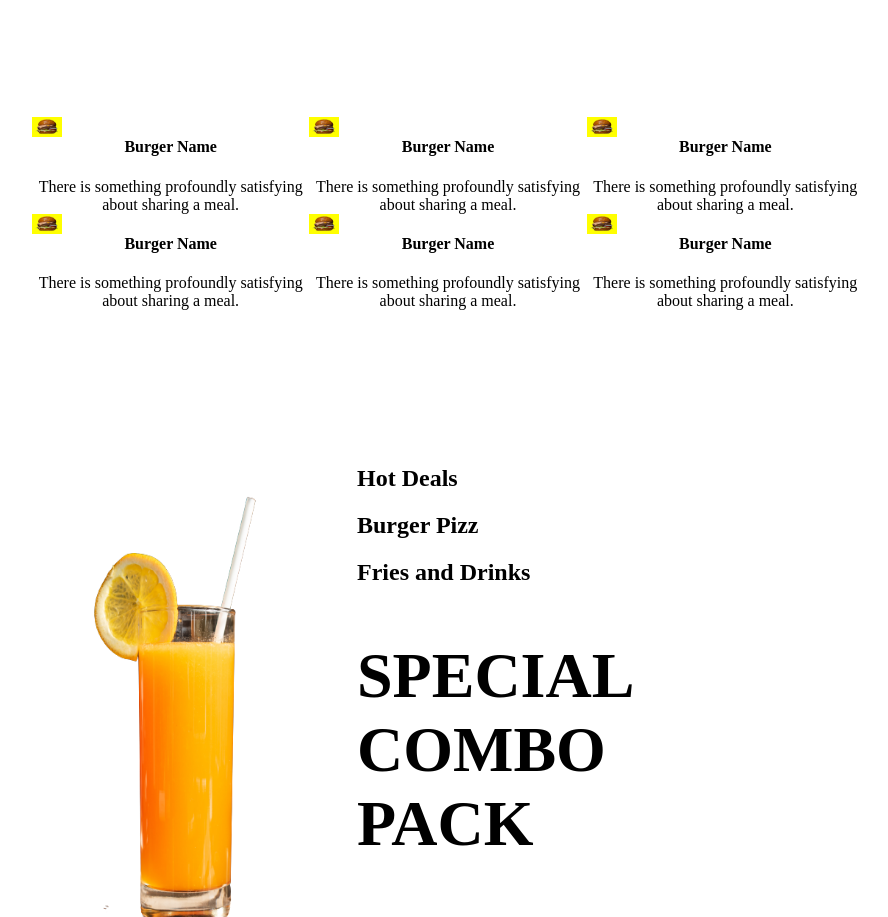
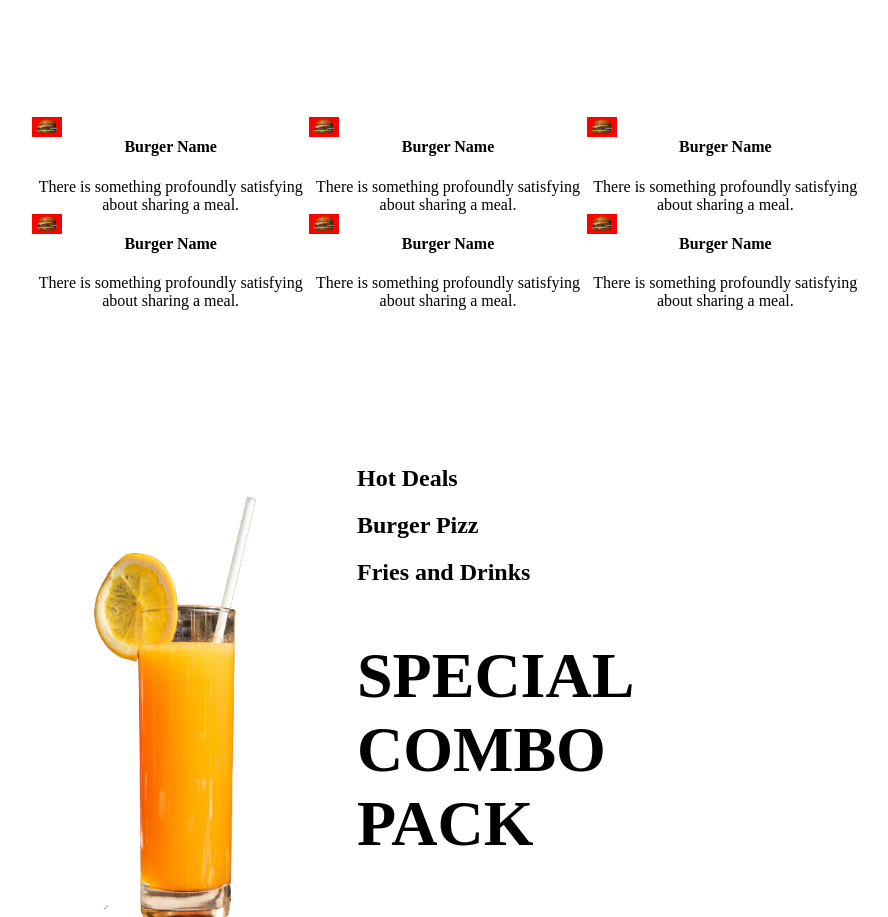
Before and after one commit to kimutaimeshack/FarewayStreetFood, a plain HTML site: page index.html in a window 1280 px wide. Shown: the part 1121-2038 px from the top of the page, without its empty margins (36-924 px from the left). Drawn offline with Linux system fonts and the light colour scheme.

Commit message:
update readme file

```diff
--- a/style.css
+++ b/style.css
@@ -110,15 +110,14 @@ flex-grow: 2;
 margin-right: 10%;
 background-color: #C9ECB5
 }
-#tw2{
-  box-sizing: border-box;
-  background-color: yellow;
-  float: left;
-  height: 30 px;
-  width: 100%
-  margin: 0 10px 0 0;
-
-  }
+  #tw2{
+    box-sizing: border-box;
+    background-color: red;
+    float: left;
+    height: 30 px;
+    width: 30px;
+    margin: 0 0px 0 0;
+    }
 
 
 
```
Also changed, not shown: 1 other file.
